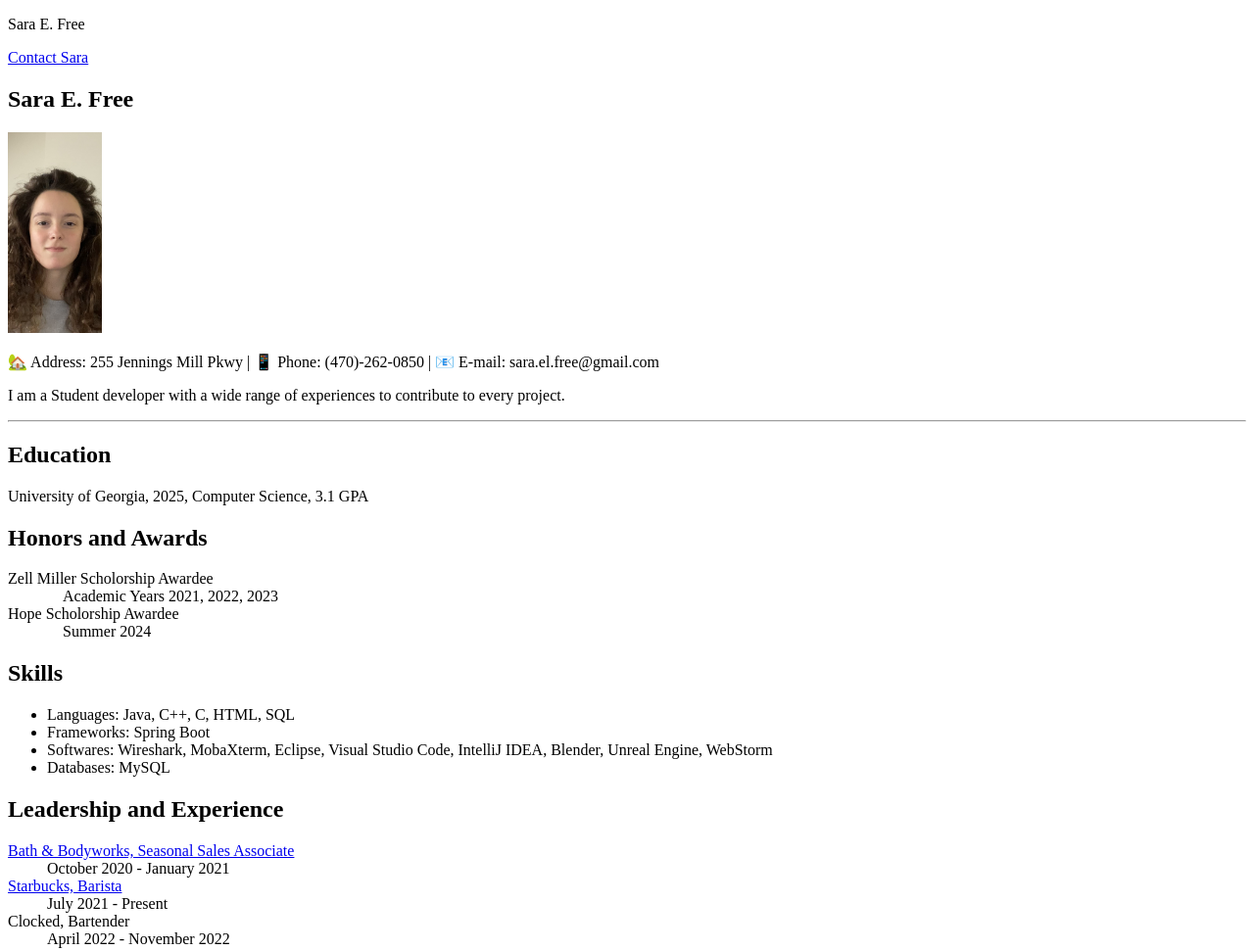
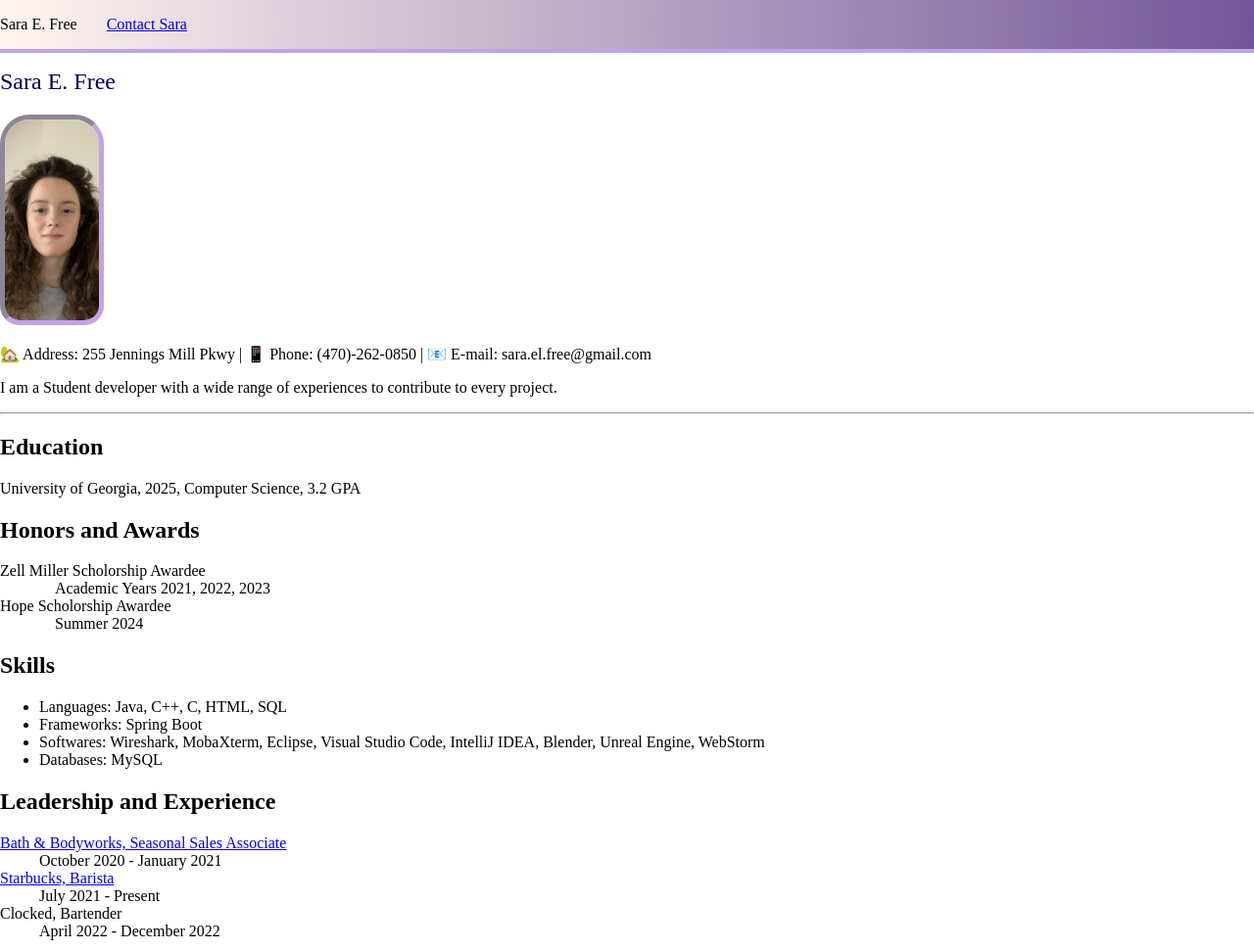
Before and after one commit to saraf020/cv, a plain HTML site: page index.html in a window 1280 px wide. Shown: the top 971 px of the page at 98% size. Drawn offline with Linux system fonts and the light colour scheme; a web font is replaced by a local one.

Commit message:
update first part

```diff
--- /dev/null
+++ b/css/style.css
@@ -0,0 +1,38 @@
+body {
+    margin-left: 0cm;
+    margin-right: 0cm;
+    margin-top: 0cm;
+    margin-bottom: 0cm;
+    /*font-family: Georgia, 'Times New Roman', Times, serif; */
+    nav {
+        display: flex;
+        gap: 30px;
+        outline-style: inset;
+        outline-width: 4px;
+        outline-color:rgba(81, 43, 129,0.5);
+        background: linear-gradient(to right,rgba(253,175,123,0.12),rgb(81, 43, 129,0.8));
+        }
+        h1 {
+            font-family: "Brygada 1918",serif;
+            font-weight: 400;
+            font-optical-sizing: auto;
+            font-style: normal;
+            color: rgb(0, 1, 88);
+        }
+        img {
+            border-radius: 30px 30px 20px 20px;
+            border-style: inset;
+            border-width: 5px;
+            border-color: rgba(81, 43, 129,0.5);
+        }
+}
+footer {
+    display: flex;
+    outline-color: rgba(69, 4, 246, 0.5);
+    outline-width: 6px;
+    outline-style: outset;
+    gap:10px;
+    justify-content: center;
+    align-items: center;
+    background: linear-gradient(to right,rgba(81, 43, 129, 0.831),white,rgb(11, 132, 148));
+}
--- a/index.html
+++ b/index.html
@@ -5,14 +5,17 @@
     <meta name="viewport" content="width=device-width, initial-scale=1.0">
     <title>Sara E. Free</title>
     <link rel="stylesheet" href="https://cdnjs.cloudflare.com/ajax/libs/font-awesome/6.0.0-beta3/css/all.min.css">
-
+    <link rel="stylesheet" href = "css/style.css">
+    <link rel="preconnect" href="https://fonts.googleapis.com">
+    <link rel="preconnect" href="https://fonts.gstatic.com" crossorigin>
+    <link href="https://fonts.googleapis.com/css2?family=Brygada+1918:ital,wght@0,400..700;1,400..700&family=EB+Garamond:ital,wght@0,400..800;1,400..800&display=swap" rel="stylesheet">
 </head>
 <body>
     <nav>
         <p>Sara E. Free</p>
         <p><a href="../contact.html">Contact Sara</a></p>
     </nav>
-    <section>
+    <section class = "splash">
         <h1>Sara E. Free</h1>
         <img src="images/headshot.jpg" width="96" height="205">
         <p>&#127969; Address: 255 Jennings Mill Pkwy | &#128241; Phone: (470)-262-0850 | &#128231; E-mail: sara.el.free@gmail.com</p>
@@ -21,7 +24,7 @@
     <hr>
     <section>
         <h2>Education</h2>
-        <p>University of Georgia, 2025, Computer Science, 3.1 GPA</p>
+        <p>University of Georgia, 2025, Computer Science, 3.2 GPA</p>
     </section>
     <section>
         <h2>Honors and Awards</h2>
@@ -49,7 +52,7 @@
             <dt><a href="https://www.starbucks.com/">Starbucks, Barista</a></dt>
             <dd>July 2021 - Present</dd>
             <dt>Clocked, Bartender</dt>
-            <dd>April 2022 - November 2022</dd>
+            <dd>April 2022 - December 2022</dd>
             <dt></dt>
         </dl>
     </section>
```
